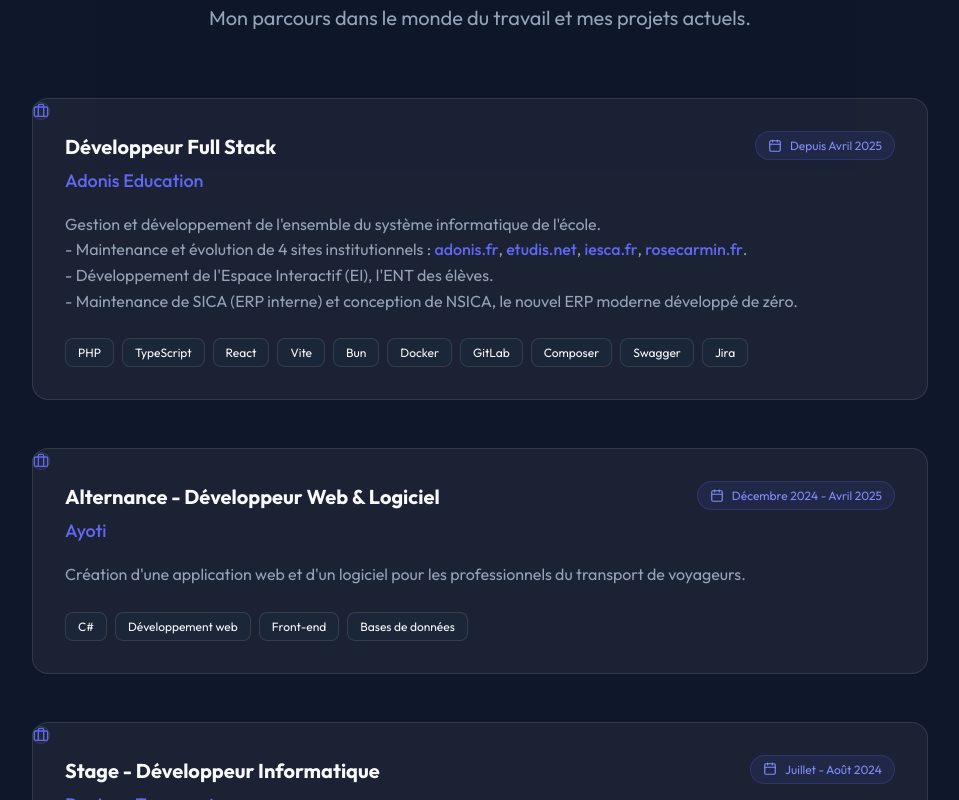
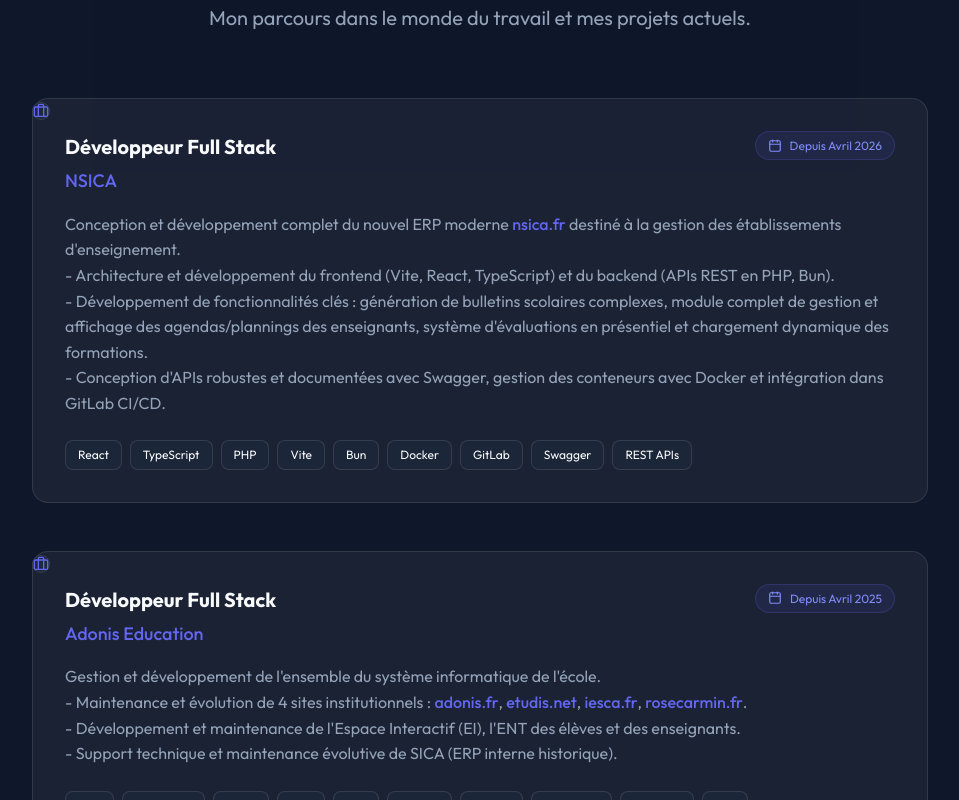
Before and after one commit to dardeeet/portfolio_lenny_dardet, a React (Vite) app: page / in a window 1280 px wide. Shown: the part 1860-2660 px from the top of the page, without its empty margins (160-1119 px from the left). Built offline with nearby package versions, Linux system fonts and the light colour scheme.

Commit message:
ajout de NSICA en expérience professionels

```diff
--- a/src/components/Projects.jsx
+++ b/src/components/Projects.jsx
@@ -18,8 +18,7 @@
         "Cabinet Médical (PHP)": cabinetMedicalImg,
         "Suivi de Formation (Spring Boot)": suiviFormationImg,
         "Web Crypto (SAE)": webCryptoImg,
-        "Guichet Bancaire (Windev)": guichetBancaireImg,
-        "NSICA (Projet Startup)": null // Placeholder for now
+        "Guichet Bancaire (Windev)": guichetBancaireImg
     };
 
     const containerVariants = {
--- a/src/data/portfolioData.js
+++ b/src/data/portfolioData.js
@@ -13,10 +13,17 @@
   },
   experience: [
     {
+      company: "NSICA",
+      role: "Développeur Full Stack",
+      period: "Depuis Avril 2026",
+      description: "Conception et développement complet du nouvel ERP moderne [nsica.fr](https://nsica.fr) destiné à la gestion des établissements d'enseignement.\n- Architecture et développement du frontend (Vite, React, TypeScript) et du backend (APIs REST en PHP, Bun).\n- Développement de fonctionnalités clés : génération de bulletins scolaires complexes, module complet de gestion et affichage des agendas/plannings des enseignants, système d'évaluations en présentiel et chargement dynamique des formations.\n- Conception d'APIs robustes et documentées avec Swagger, gestion des conteneurs avec Docker et intégration dans GitLab CI/CD.",
+      skills: ["React", "TypeScript", "PHP", "Vite", "Bun", "Docker", "GitLab", "Swagger", "REST APIs"]
+    },
+    {
       company: "Adonis Education",
       role: "Développeur Full Stack",
       period: "Depuis Avril 2025",
-      description: "Gestion et développement de l'ensemble du système informatique de l'école. \n- Maintenance et évolution de 4 sites institutionnels : [adonis.fr](https://adonis.fr), [etudis.net](https://etudis.net), [iesca.fr](https://iesca.fr), [rosecarmin.fr](https://rosecarmin.fr).\n- Développement de l'Espace Interactif (EI), l'ENT des élèves.\n- Maintenance de SICA (ERP interne) et conception de NSICA, le nouvel ERP moderne développé de zéro.",
+      description: "Gestion et développement de l'ensemble du système informatique de l'école. \n- Maintenance et évolution de 4 sites institutionnels : [adonis.fr](https://adonis.fr), [etudis.net](https://etudis.net), [iesca.fr](https://iesca.fr), [rosecarmin.fr](https://rosecarmin.fr).\n- Développement et maintenance de l'Espace Interactif (EI), l'ENT des élèves et des enseignants.\n- Support technique et maintenance évolutive de SICA (ERP interne historique).",
       skills: ["PHP", "TypeScript", "React", "Vite", "Bun", "Docker", "GitLab", "Composer", "Swagger", "Jira"]
     },
     {
@@ -69,13 +76,6 @@
   ],
   projects: [
     {
-      title: "NSICA (Projet Startup)",
-      description: "Conception et développement de zéro du nouvel ERP pour Adonis Education. Utilisation d'une architecture moderne orientée performance et scalabilité.",
-      link: "#",
-      image: "/src/assets/nsica_placeholder.png", // Use placeholder or generate image
-      tags: ["Vite", "TypeScript", "React", "PHP API", "Bun"]
-    },
-    {
       title: "Cabinet Médical (PHP)",
       description: "Application web de gestion d'un cabinet médical (patients, rendez-vous, personnel).",
       link: "https://github.com/maelgoujon/Cabinet-Medical-PHP.git",
```
